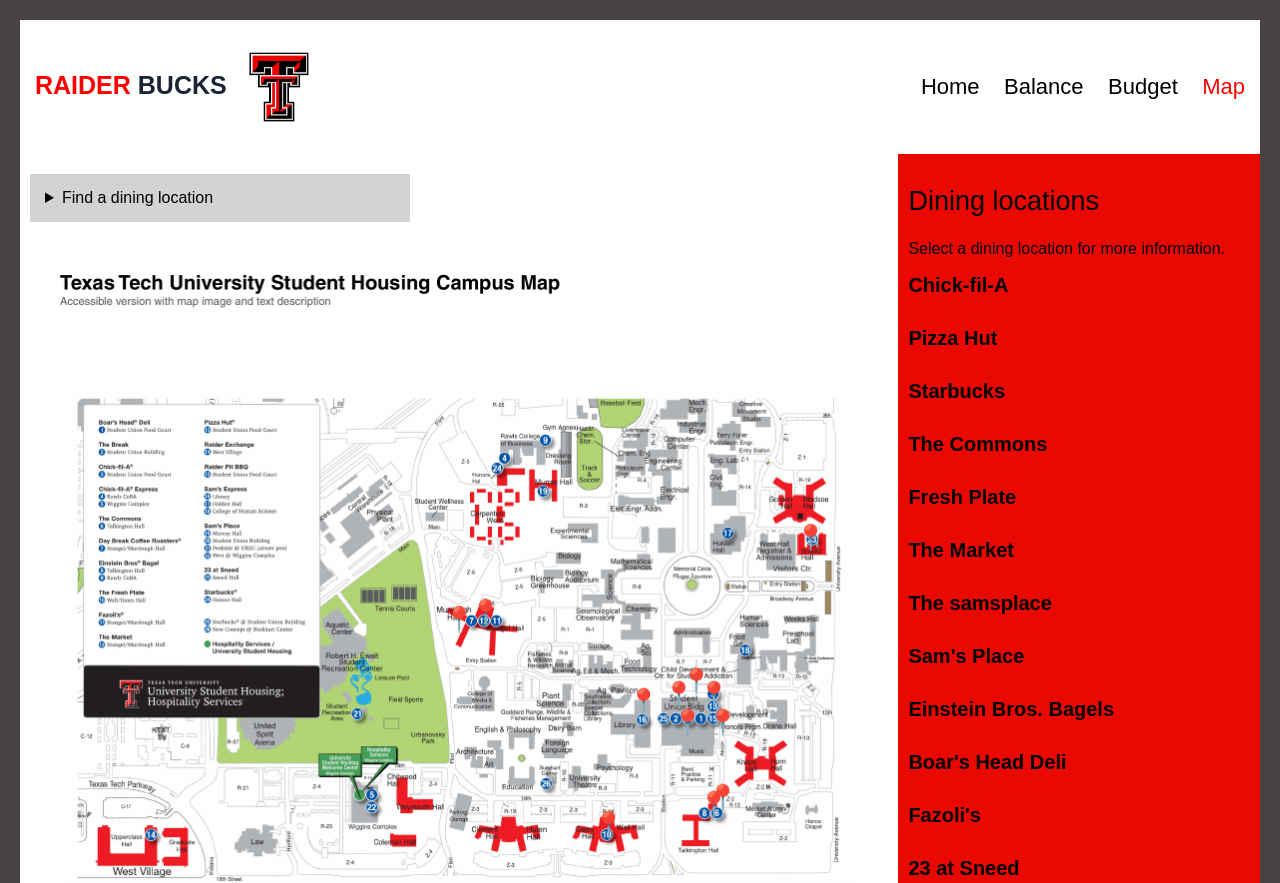
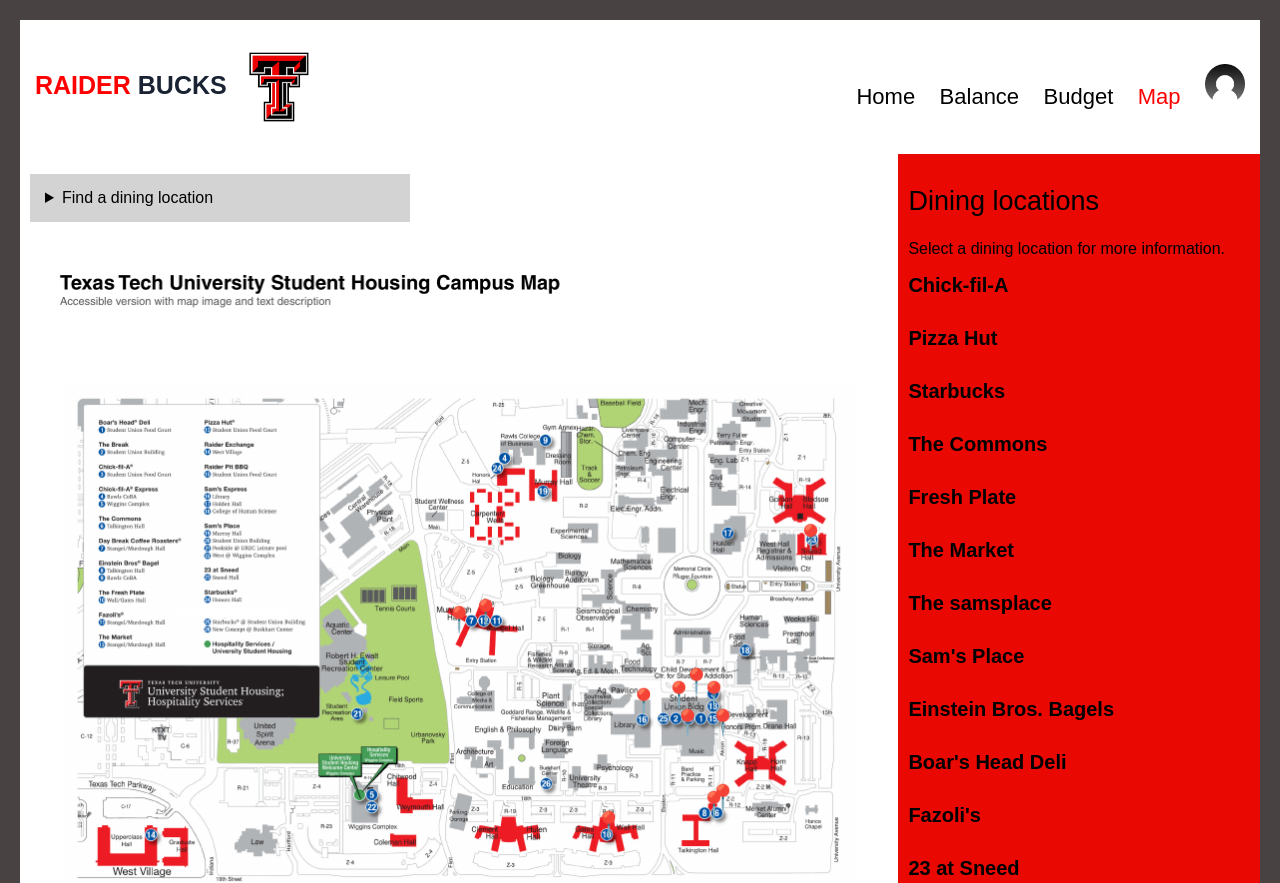
Before and after one commit to Ashie2607/Raider_Bucks_2, a plain HTML site: page map-page.html in a window 1280 px wide. Shown: the top 883 px of the page. Drawn offline with Linux system fonts and the light colour scheme.

Commit message:
Added profile to map page

```diff
--- a/map-page.html
+++ b/map-page.html
@@ -24,6 +24,9 @@
             <a href="balance.html">Balance</a>
             <a href="budget.html">Budget</a>
             <a href="map-page.html" style="color:red;">Map</a>
+            <a href="settings.html" aria-label="Your profile and settings">
+                <img class="img" src="images/img/PFP-Mini.png" alt="User profile" width="40" height="40">
+            </a>
         </nav>
     </header>
 
```
